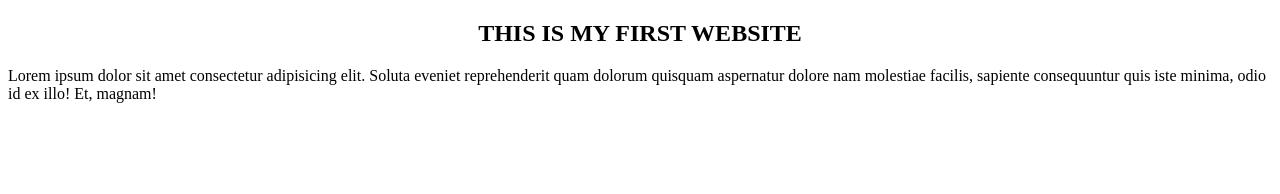
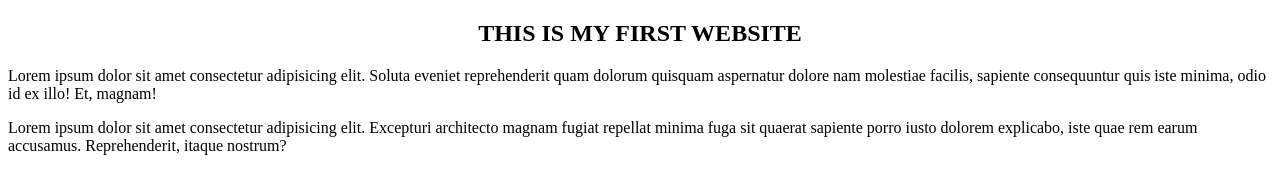
Before and after one commit to CollyneJumah/git-refresher-session, a plain HTML site: page index.html in a window 1280 px wide. Drawn offline with Linux system fonts and the light colour scheme.

Commit message:
modify readme.md

```diff
--- a/index.html
+++ b/index.html
@@ -15,5 +15,9 @@
          dolore nam molestiae facilis,
         sapiente consequuntur quis iste minima, odio id ex illo! Et, magnam!
     </p>
+    <p>
+        Lorem ipsum dolor sit amet consectetur adipisicing elit. Excepturi architecto magnam fugiat repellat minima fuga sit quaerat sapiente porro iusto
+        dolorem explicabo, iste quae rem earum accusamus. Reprehenderit, itaque nostrum?
+    </p>
 </body>
 </html>
```
Also changed, not shown: 1 other file.
